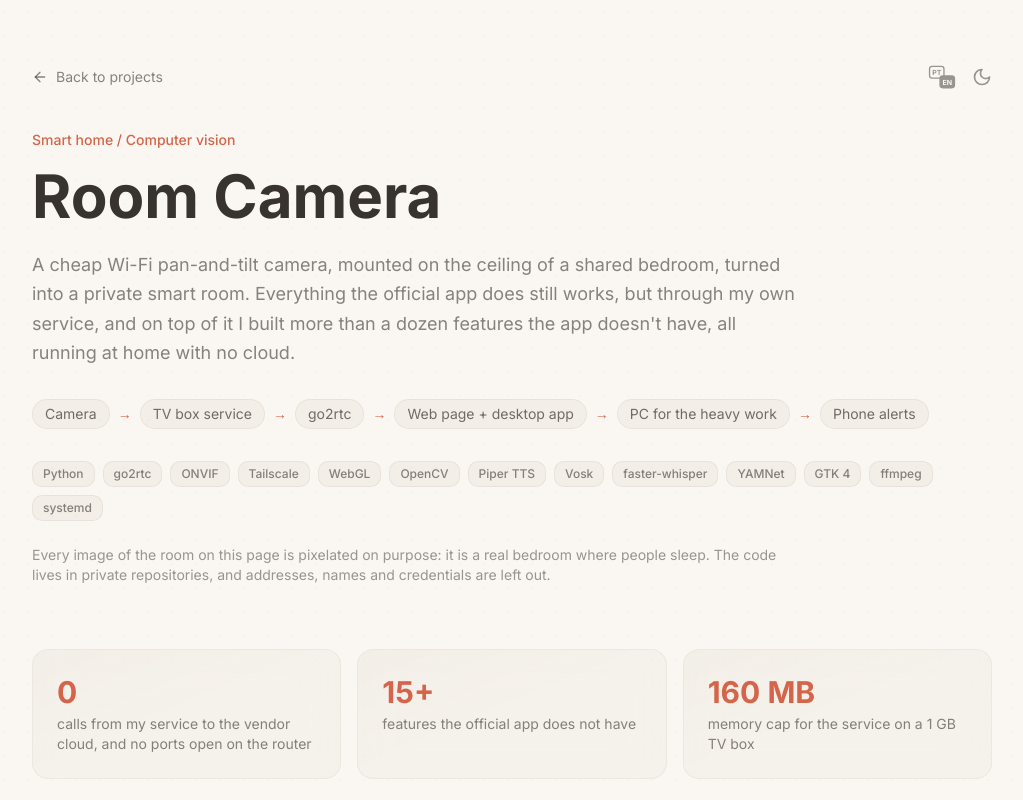
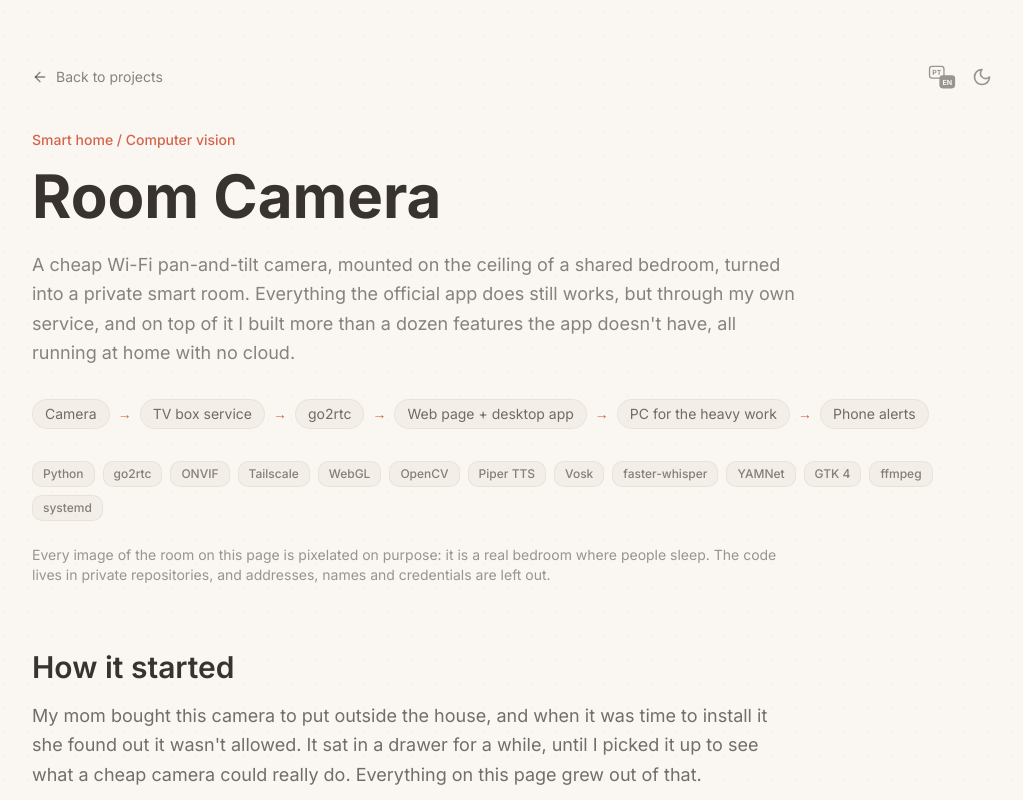
Before and after one commit to its-danilo/my-portfolio, a Next.js app: page /camera in a window 1280 px wide. Shown: the top 800 px of the page, without its empty margins (128-1151 px from the left). Built offline with nearby package versions, Linux system fonts and the light colour scheme.

Commit message:
Room Camera: how it started

```diff
--- a/app/camera/content.tsx
+++ b/app/camera/content.tsx
@@ -10,6 +10,9 @@ const en = {
   category: 'Smart home / Computer vision',
   intro:
     "A cheap Wi-Fi pan-and-tilt camera, mounted on the ceiling of a shared bedroom, turned into a private smart room. Everything the official app does still works, but through my own service, and on top of it I built more than a dozen features the app doesn't have, all running at home with no cloud.",
+  originTitle: 'How it started',
+  origin:
+    "My mom bought this camera to put outside the house, and when it was time to install it she found out it wasn't allowed. It sat in a drawer for a while, until I picked it up to see what a cheap camera could really do. Everything on this page grew out of that.",
   flow: ['Camera', 'TV box service', 'go2rtc', 'Web page + desktop app', 'PC for the heavy work', 'Phone alerts'],
   note: 'Every image of the room on this page is pixelated on purpose: it is a real bedroom where people sleep. The code lives in private repositories, and addresses, names and credentials are left out.',
   facts: [
@@ -69,6 +72,9 @@ const copy: Localized<typeof en> = {
     category: 'Casa inteligente / Visão computacional',
     intro:
       'Uma câmera Wi-Fi barata, com giro e inclinação, presa no teto de um quarto compartilhado e transformada num quarto inteligente e privado. Tudo o que o app oficial faz continua funcionando, mas pelo meu próprio serviço, e por cima dele criei mais de uma dúzia de funções que o app não tem, todas rodando em casa, sem nuvem.',
+    originTitle: 'Como começou',
+    origin:
+      'Minha mãe comprou essa câmera para colocar do lado de fora de casa e, na hora de instalar, descobriu que não era permitido. Ela ficou guardada por um tempo, até eu pegar para explorar o que uma câmera barata conseguia fazer de verdade. Tudo nesta página nasceu daí.',
     flow: ['Câmera', 'Serviço na TV box', 'go2rtc', 'Página web + app de desktop', 'PC para o trabalho pesado', 'Alertas no celular'],
     note: 'Toda imagem do quarto nesta página está pixelada de propósito: é um quarto de verdade, onde pessoas dormem. O código fica em repositórios privados, e endereços, nomes e credenciais ficaram de fora.',
     facts: [
@@ -191,6 +197,11 @@ export default function CameraContent() {
           <p className="mt-6 max-w-3xl text-sm text-foreground/50">{t.note}</p>
         </header>
 
+        <section className="mb-16 max-w-3xl">
+          <h2 className="text-2xl md:text-3xl font-semibold text-foreground mb-4">{t.originTitle}</h2>
+          <p className="text-lg text-foreground/70 leading-relaxed">{t.origin}</p>
+        </section>
+
         <section className="mb-20 grid grid-cols-1 sm:grid-cols-3 gap-4">
           {t.facts.map((fact) => (
             <div key={fact.value} className="premium-card p-6">
```
